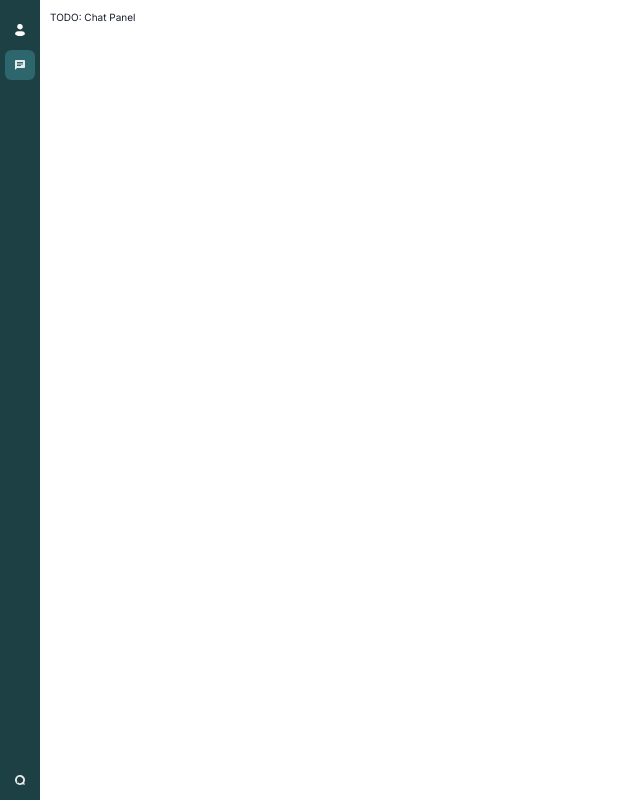
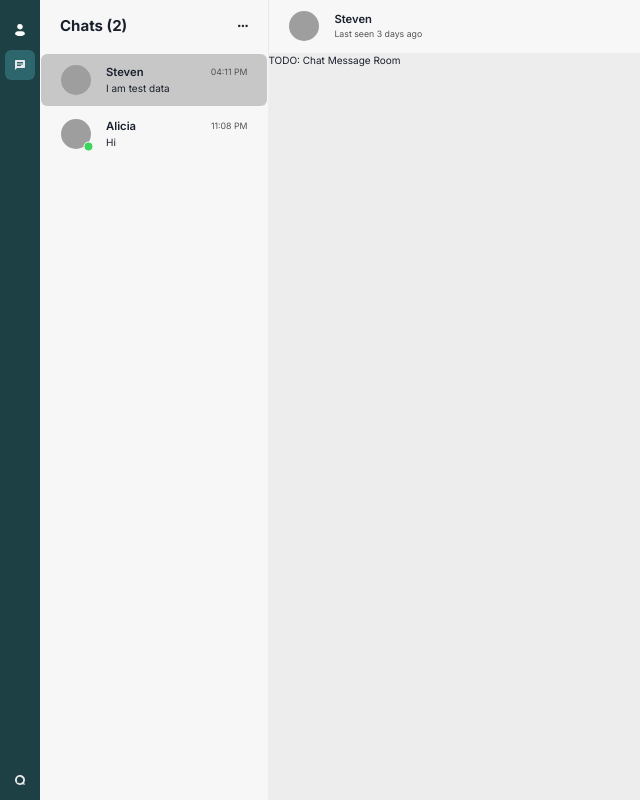
Before and after one commit to Hack-Weekly/fire-kangaroo-chat-app, a React (Create React App) app in the folder frontend/: page /dashboard in a window 1280 px wide. Both pictures are taken after a click on the tab 20 px from the left and 65 px from the top of the page. Shown: the whole page, without its empty margins (0-640 px from the left). Built offline with nearby package versions, Linux system fonts and the light colour scheme; grey boxes are pictures that could not be loaded.

Commit message:
feat: added mock data and chat page

```diff
--- a/frontend/src/pages/Dashboard.jsx
+++ b/frontend/src/pages/Dashboard.jsx
@@ -1,39 +1,156 @@
 import {
-  Tabs, TabList, TabPanels, Tab, TabPanel, Flex, Avatar, AvatarBadge, Icon, Text, Button
+  Tabs, TabList, TabPanels, Tab, TabPanel, Flex, Avatar, AvatarBadge, Icon, Text, Button, Link
 } from '@chakra-ui/react'
 import { ReactComponent as ChatIcon } from '../images/icons/chat.svg'
 import { ReactComponent as PersonIcon } from '../images/icons/person.svg'
 import { ReactComponent as ConversoIcon } from '../images/icons/converso-white.svg'
 import { ReactComponent as CameraIcon } from '../images/icons/camera.svg'
+import { ReactComponent as EllipsisIcon } from '../images/icons/ellipsis.svg'
+import timeAgo from '../utils/timeAgo'
+
+/**
+ * Mock Data for the User Profile so that backend can easily define their API endpoint. :)
+ *
+ */
+const mockProfileData = {
+  avatar: 'https://picsum.photos/200', // Avatar image url
+  username: 'SuperKebbit',
+  bio: 'My biography huh? Well I don’t know what to type so this is this. Another extra sentence for those with a lot to say.',
+}
+
+/**
+ * Mock Data for the Chat Room so that backend can easily define their API endpoint. :)
+ */
+const mockChatData = [
+  {
+    name: 'Steven',
+    avatar: '../images/icons/person.svg',
+    presence: {
+      active: false,
+      lastActive: 1679476080, // Time in UNIX Format. This data may or may not exist depending on active status.
+    },
+    messageHistory: [
+      {
+        sender: 'Steven',
+        message: 'I am test data',
+        timestamp: 1679415060 // Time in UNIX Format
+      }, {
+        sender: 'SuperKebbit',
+        message: 'I am test data 2',
+        timestamp: 1679415660 // Time in UNIX Format
+      }
+    ]
+  },
+  {
+    name: 'Alicia',
+    avatar: '../images/icons/person.svg',
+    presence: {
+      active: true,
+    },
+    messageHistory: [
+      {
+        sender: 'Alicia',
+        message: 'Hi',
+        timestamp: 1679440080 // Time in UNIX Format
+      }, {
+        sender: 'SuperKebbit',
+        message: 'Hello',
+        timestamp: 1679440140 // Time in UNIX Format
+      }
+    ]
+  },
+]
+
+const Profile = ({ profile }) => {
+  return (
+    <>
+      <Flex direction='column' w='100%' h='100%' alignItems='center' justifyContent='center' gap='2em'>
+        <Avatar src={profile.avatar} boxSize='8em'>
+          <AvatarBadge border='1px solid #0F2224' bg='#E2F9F4' boxSize='3em'>
+            <Icon as={CameraIcon} />
+          </AvatarBadge>
+        </Avatar>
+        <Text display='flex' fontSize='2em' fontWeight='600' color='#1D4044'>{profile.username}&nbsp;<Text as='i'>(You)</Text></Text>
+        <Text marginY='2em' fontSize='1.5em' maxW='37em' textAlign='center'
+          _before={{ content: '"“"', display: 'inline-block', marginInline: '0.25em' }}
+          _after={{ content: '"”"', display: 'inline-block', marginInline: '0.25em' }}
+        >{profile.bio}</Text>
+        <Button colorScheme='teal' variant='outline' letterSpacing='0.1em' px='3.5em'>
+          UPDATE PROFILE
+        </Button>
+      </Flex>
+      <Link textDecoration='underline' color='#1D4044' fontWeight='700' textAlign='center' w='100%' fontSize='1.125em'>LOGOUT</Link>
+    </>
+  )
+}
+
+const Chat = ({ chats }) => {
+  return (
+    <Tabs isManual variant='unstyled' orientation='vertical' w='100%' h='100%'>
+      <TabList w='md' bg='#F7F7F7'>
+        <Flex px='2em' alignItems='center' justifyContent='space-between' h='5.25em'>
+          <Text fontSize='1.5em' fontWeight='700'>Chats ({chats.length})</Text>
+          <Icon as={EllipsisIcon} size='1.75em' />
+        </Flex>
+        {chats.map((chat, index) => {
+          return <Tab key={index} h='5.25em' display='flex' justifyContent='flex-start' px='2em' gap='1.5em' margin='1px' _selected={{ bg: '#C7C7C7', borderRadius: '0.625em' }}>
+            {chat.presence.active ? (<Avatar src={chat.avatar}>
+              <AvatarBadge boxSize='1rem' bg='#3CD65E' border='1px solid #FAFAFA' />
+            </Avatar>) : (<Avatar src={chat.avatar} />)}
+            <Flex direction='column' alignItems='flex-start' w='100%'>
+              <Flex justifyContent='space-between' alignItems='center' w='100%'>
+                <Text fontWeight='600' fontSize='lg'>{chat.name}</Text>
+                <Text fontSize='sm' color='#545454'>{new Date(chat.messageHistory[0].timestamp * 1000).toLocaleTimeString([], { hour: '2-digit', minute: '2-digit' })}</Text>
+              </Flex>
+              <Text>{chat.messageHistory[0].message}</Text>
+            </Flex>
+          </Tab>
+        })}
+      </TabList>
+      <TabPanels w='100%'>
+        {chats.map((chat, index) => {
+          return <TabPanel key={index} p='0'>
+            <Flex px='2em' alignItems='center' gap='1.5em' h='5.25em' bg='#F7F7F7' borderLeft='1px solid #E8E8E8'>
+              {chat.presence.active ? (<Avatar src={chat.avatar}>
+                <AvatarBadge boxSize='1rem' bg='#3CD65E' border='1px solid #FAFAFA' />
+              </Avatar>) : (<Avatar src={chat.avatar} />)}
+              <Flex direction='column' justifyContent='center' w='100%'>
+                <Text fontWeight='600' fontSize='lg'>{chat.name}</Text>
+                {chat.presence.active ? (
+                  <Text fontSize='sm' color='#545454'>Active now</Text>
+                ) : (
+                  <Text fontSize='sm' color='#545454'>Last seen {timeAgo(chat.messageHistory[0].timestamp * 1000)}</Text>
+                )}
+              </Flex>
+            </Flex>
+            <Flex>
+              TODO: Chat Message Room
+            </Flex>
+          </TabPanel>
+        })}
+      </TabPanels>
+    </Tabs>
+
+  )
+}
 
 const Dashboard = () => {
   return (
-    <Tabs variant='unstyled' orientation='vertical'>
-      <TabList bg='#1D4044' w='4rem' display='flex' alignItems='center' justifyContent='space-between' gap='0.5rem' h='100dvh' px='0.5rem' py='1.5rem'>
-        <Flex direction='column' gap='0.5rem'>
-          <Tab w='3rem' h='3rem' borderRadius='0.625rem' _selected={{ bg: '#2D666C' }}><PersonIcon /></Tab>
-          <Tab w='3rem' h='3rem' borderRadius='0.625rem' _selected={{ bg: '#2D666C' }}><ChatIcon /></Tab>
+    <Tabs isManual variant='unstyled' orientation='vertical' bg='#EDEDED'>
+      <TabList bg='#1D4044' w='4em' display='flex' alignItems='center' justifyContent='space-between' gap='0.5em' h='100dvh' px='0.5em' py='1.5em'>
+        <Flex direction='column' gap='0.5em'>
+          <Tab w='3em' h='3em' borderRadius='0.625em' _selected={{ bg: '#2D666C' }}><PersonIcon /></Tab>
+          <Tab w='3em' h='3em' borderRadius='0.625em' _selected={{ bg: '#2D666C' }}><ChatIcon /></Tab>
         </Flex>
-        <Icon as={ConversoIcon} size='1.75rem' />
+        <Icon as={ConversoIcon} size='1.75em' />
       </TabList>
 
       <TabPanels>
-        <TabPanel h='100%'>
-          <Flex direction='column' w='100%' h='100%' alignItems='center' justifyContent='center' gap='2rem'>
-            <Avatar src='../images/icons/person.svg' boxSize='8rem'>
-              <AvatarBadge border='1px solid #0F2224' bg='#E2F9F4' boxSize='3rem'>
-                <Icon as={CameraIcon} />
-              </AvatarBadge>
-            </Avatar>
-            <Text display='flex' fontSize='2rem' fontWeight='600' color='#1D4044'>SuperKebbit&nbsp;<Text as='i'>(You)</Text></Text>
-            <Text marginY='2rem' fontSize='1.5rem' maxW='37rem' textAlign='center'>My biography huh? Well I don’t know what to type so this is this. Another extra sentence for those with a lot to say.</Text>
-            <Button colorScheme='teal' variant='outline'>
-              UPDATE PROFILE
-            </Button>
-          </Flex>
+        <TabPanel h='100%' display='flex' flexDirection='column' justifyContent='space-between'>
+          <Profile profile={mockProfileData} />
         </TabPanel>
-        <TabPanel>
-          TODO: Chat Panel
+        <TabPanel p='0' h='100%' display='flex' flexDirection='column'>
+          <Chat chats={mockChatData} />
         </TabPanel>
       </TabPanels>
     </Tabs >
--- /dev/null
+++ b/frontend/src/utils/timeAgo.js
@@ -0,0 +1,27 @@
+/**
+ * Converts a datetime into someting like "1 hour ago".
+ * @param {*} input - a Date object or a value that can be converted into a Date object.
+ * @returns time elapsed from the present time.
+ */
+const timeAgo = (input) => {
+  const date = input instanceof Date ? input : new Date(input)
+  const formatter = new Intl.RelativeTimeFormat('en')
+  const ranges = {
+    years: 3600 * 24 * 365,
+    months: 3600 * 24 * 30,
+    weeks: 3600 * 24 * 7,
+    days: 3600 * 24,
+    hours: 3600,
+    minutes: 60,
+    seconds: 1,
+  }
+  const secondsElapsed = (date.getTime() - Date.now()) / 1000
+  for (let key in ranges) {
+    if (ranges[key] < Math.abs(secondsElapsed)) {
+      const delta = secondsElapsed / ranges[key]
+      return formatter.format(Math.round(delta), key)
+    }
+  }
+}
+
+export default timeAgo
```
Also changed, not shown: frontend/src/images/icons/ellipsis.svg (added), frontend/src/images/icons/quote.svg (added).
